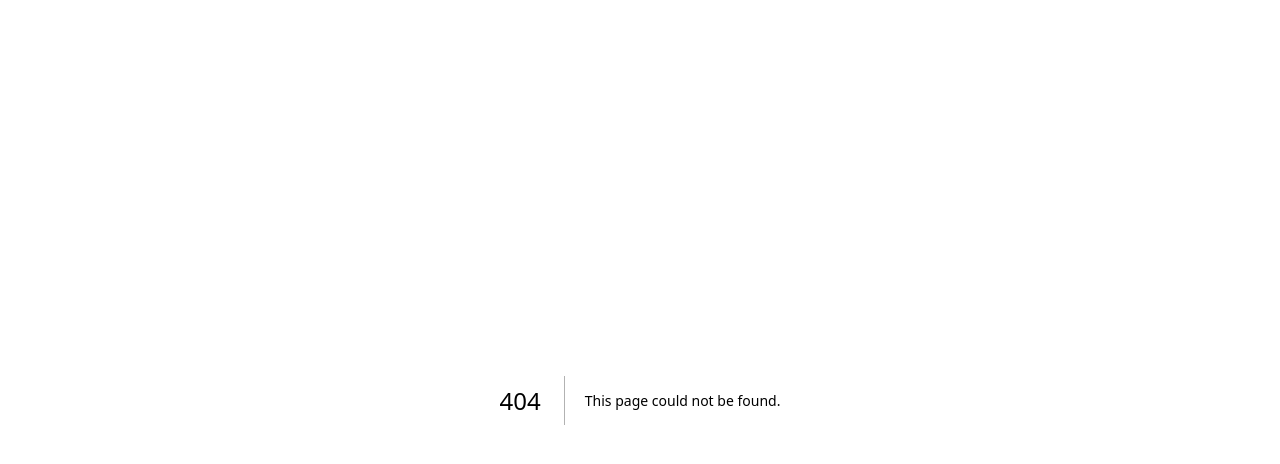
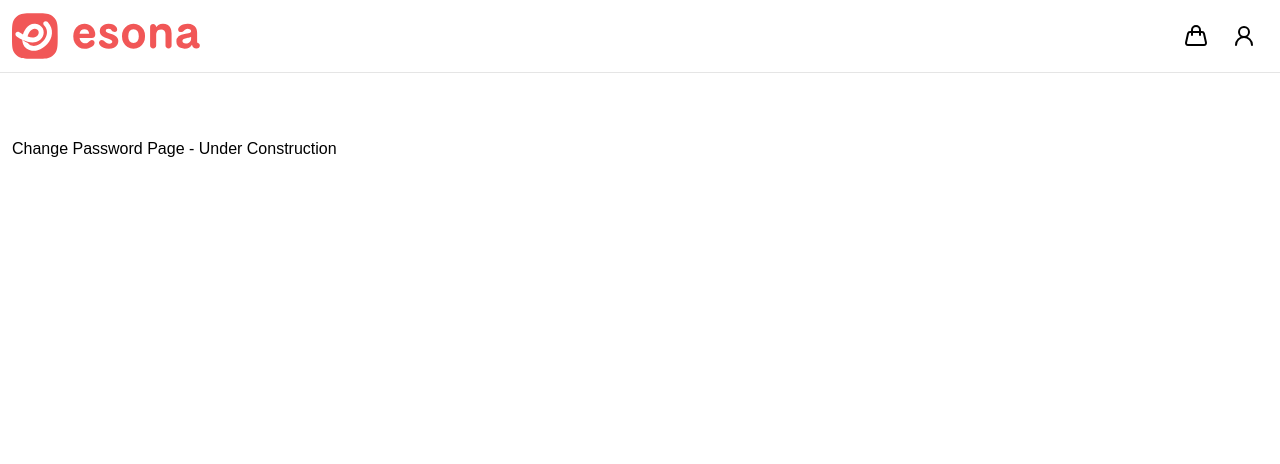
Before and after one commit to marianobura/pp-ecommerce-nextjs, a Next.js app in the folder frontend/: page /profile/change-password in a window 1280 px wide. Before the commit this address had no page. Shown: the top 464 px of the page. Built offline with nearby package versions, Linux system fonts and the light colour scheme.

Commit message:
Add under-construction pages for Change Password, Orders, and Payment sections

```diff
--- /dev/null
+++ b/frontend/src/app/profile/change-password/page.tsx
@@ -0,0 +1,3 @@
+export default function ChangePasswordPage() {
+  return <div>Change Password Page - Under Construction</div>;
+}
--- /dev/null
+++ b/frontend/src/app/profile/orders/page.tsx
@@ -0,0 +1,3 @@
+export default function OrdersPage() {
+  return <div>Orders Page - Under Construction</div>;
+}
--- /dev/null
+++ b/frontend/src/app/profile/payment/page.tsx
@@ -0,0 +1,3 @@
+export default function PaymentPage() {
+  return <div>Payment Page - Under Construction</div>;
+}
```
